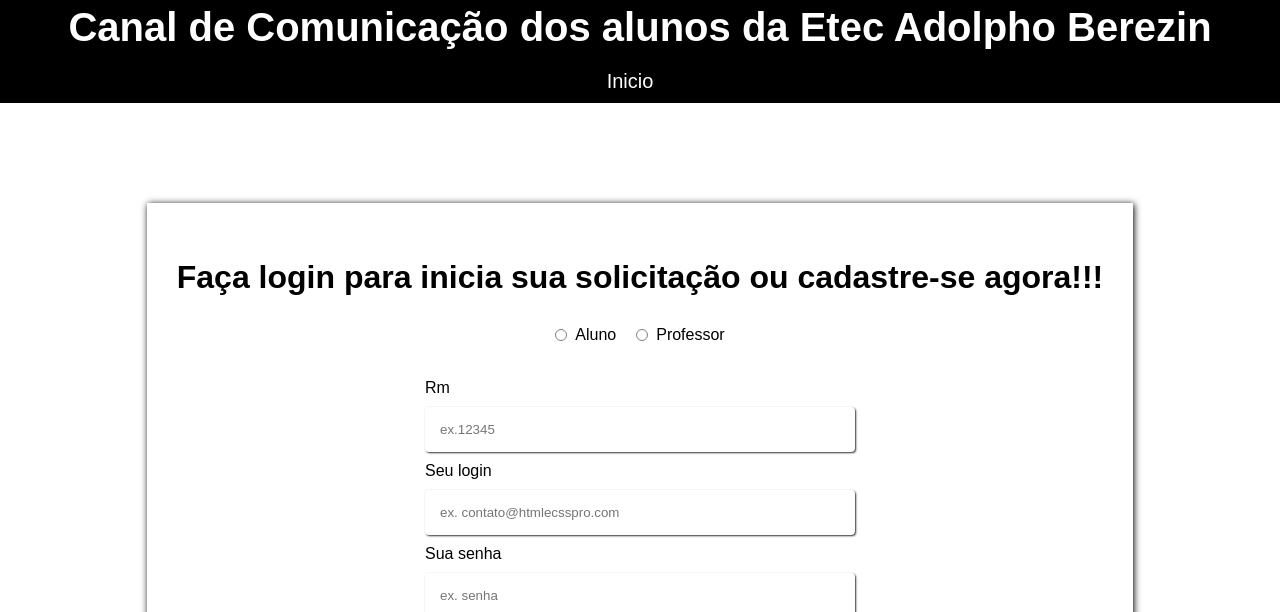
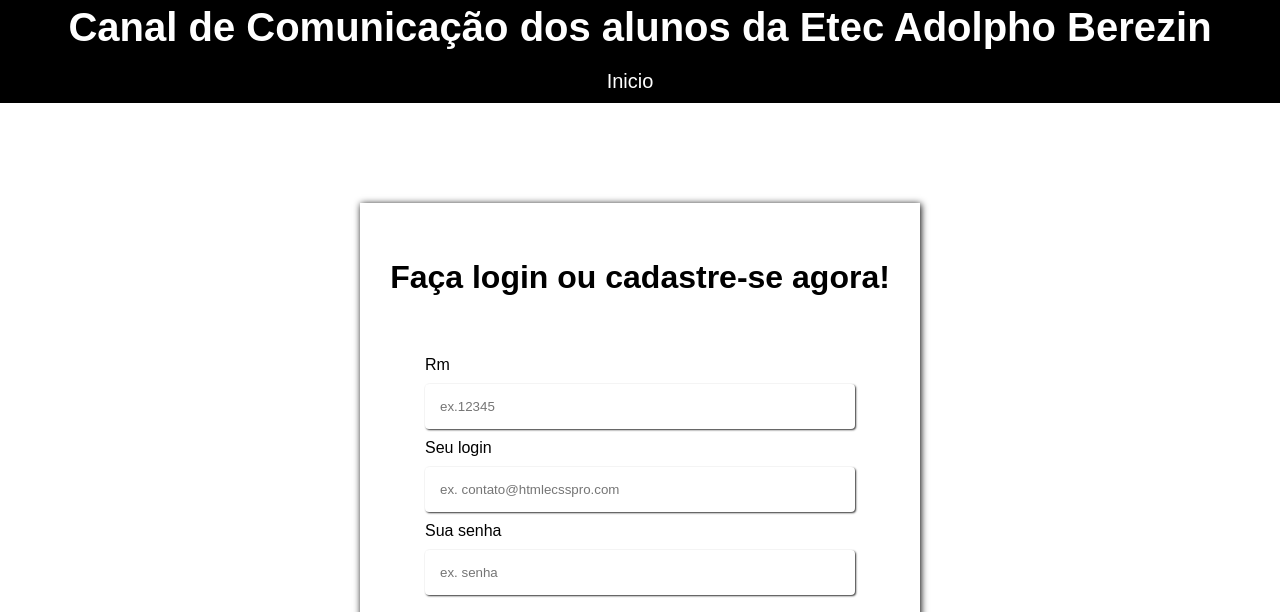
Before and after one commit to joose2/projeto-TCC, a plain HTML site: page login.html in a window 1280 px wide. Shown: the part 182-794 px from the top of the page. Drawn offline with nearby package versions, Linux system fonts and the light colour scheme.

Commit message:
Update login.html
Alterou parte “aluno é responsável/professor”
Alterou os títulos ; ouvidoria para Canal de comunicação

```diff
--- a/login.html
+++ b/login.html
@@ -4,9 +4,9 @@
     <meta charset="UTF-8">
     <meta http-equiv="X-UA-Compatible" content="IE=edge">
     <meta name="viewport" content="width=device-width, initial-scale=1.0">
-    <title>Ouvidoria</title>
+    <title>Canal de Comunicação</title>
 
-    <title>Ouvidoria</title>
+    <title>Canal de comunicação</title>
     <link rel="stylesheet" type="text/css" href="estyler.css">
     <link
     rel="stylesheet"
@@ -26,17 +26,8 @@
     </header>
     <main>
       <div class="login">
-        <h2>Faça login para inicia sua solicitação ou cadastre-se agora!!!</h2>
-          <form method="post" action="" id="escolher">
-            <div class="inputs">
-              <input type="radio" name="area" id="contratante" class="radio-botao" required>
-              <label for="contratante">Aluno</label>
-          </div >
-          <div class="inputs">
-              <input type="radio" name="area" id="trabalhador" class="radio-botao" required>
-              <label for="trabalhador">Professor</label>
-          </div>
-          </form>
+        <h2>Faça login ou cadastre-se agora!</h2>
+          <form method="post" action="" id="escolher"></form>
             <form action="" id="entrar">
               <label id="rm" for="rm_login">Rm</label>
               <input id="rm_login" class="input" name="rm_login" required="required" type="password" placeholder="ex.12345"/>
```
